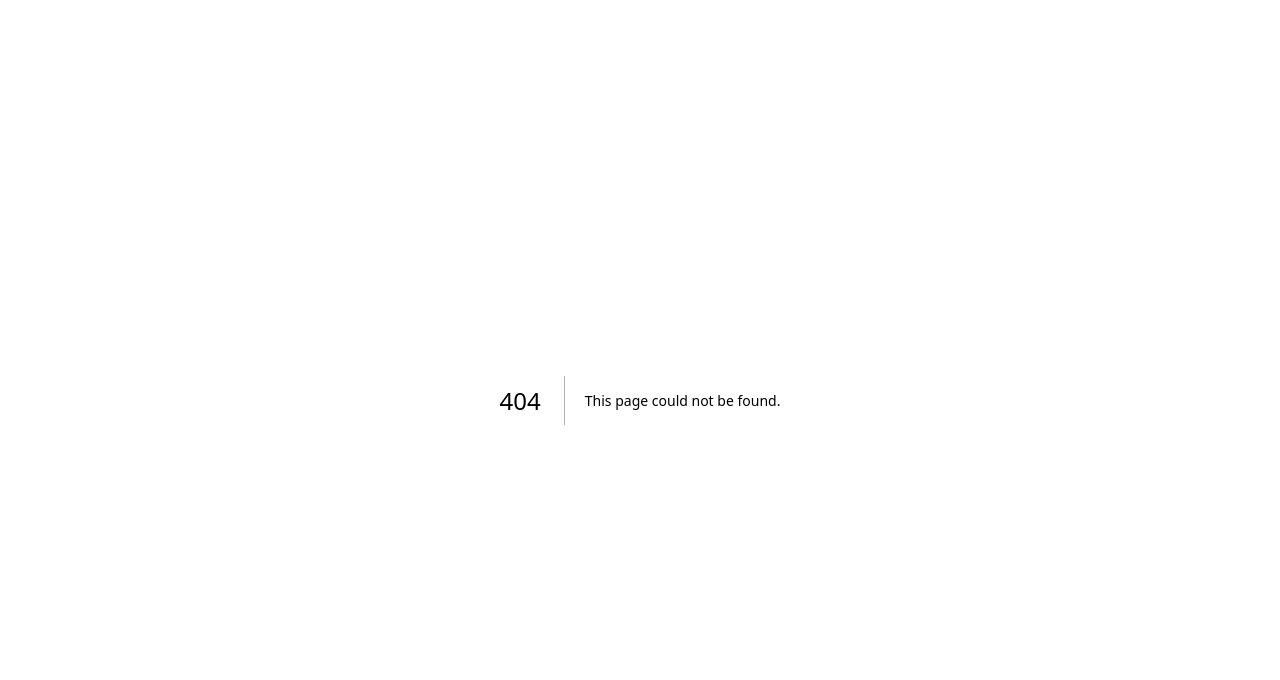
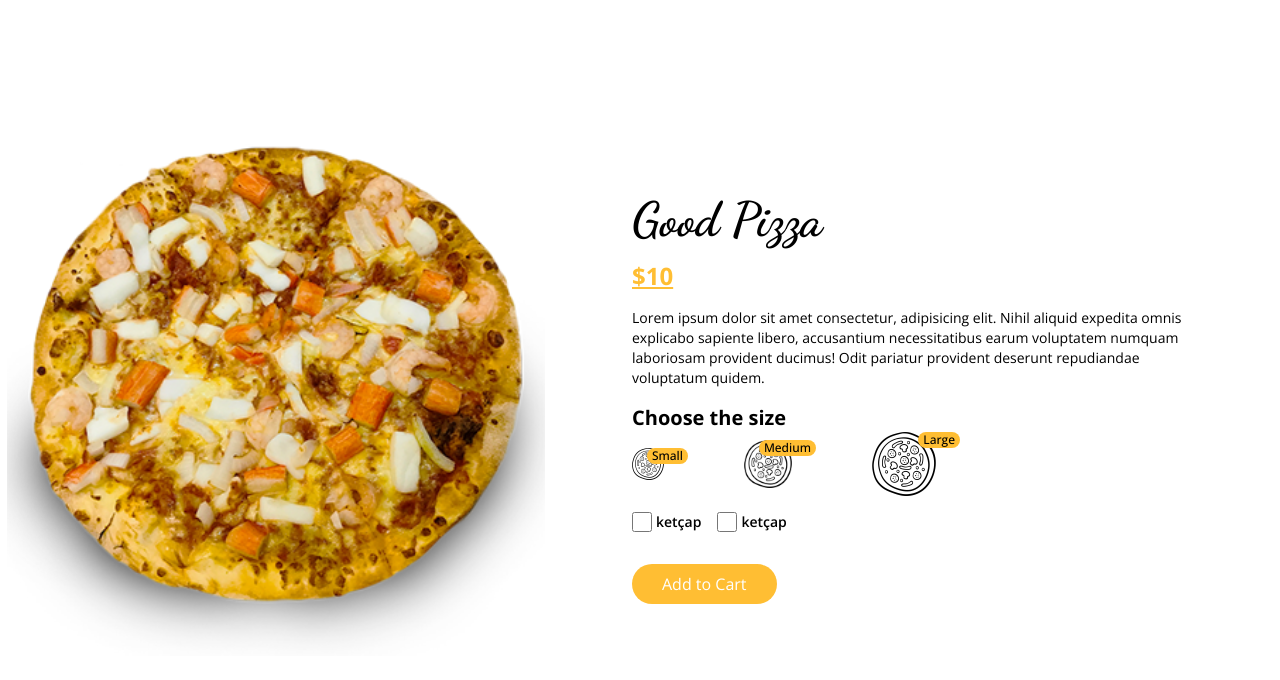
Before and after one commit to KkutaySarii/food-ordering, a Next.js app: page /product in a window 1280 px wide. Before the commit this address had no page. Shown: the top 680 px of the page. Built offline with nearby package versions, Linux system fonts and the light colour scheme.

Commit message:
about and product detail added

```diff
--- a/components/About/index.jsx
+++ b/components/Ui/About/index.jsx
@@ -1,6 +1,7 @@
 import React from "react";
 import Image from "next/image";
-import Title from "../Ui/Title";
+
+import Title from "../Title";
 
 const About = () => {
   return (
--- a/pages/home/index.jsx
+++ b/pages/home/index.jsx
@@ -3,7 +3,7 @@ import React from "react";
 import Carousel from "@/components/Ui/Carousel";
 import Campaigns from "@/components/Ui/Campaigns";
 import MenuWrapper from "@/components/Product/MenuWrapper";
-import About from "@/components/About";
+import About from "@/components/Ui/About";
 
 const index = () => {
   return (
--- /dev/null
+++ b/pages/product/index.jsx
@@ -0,0 +1,62 @@
+import React from "react";
+import Image from "next/image";
+
+import Title from "@/components/Ui/Title";
+
+const ProductDetail = () => {
+  return (
+    <div className="flex flex-wrap h-screen items-center gap-20 py-20 md:text-start text-center">
+      <div className="relative w-full h-[80%] md:flex-1">
+        <Image alt="" src="/images/f1.png" layout="fill" objectFit="contain" />
+      </div>
+      <div className="md:flex-1 md:pr-24">
+        <Title addClass="text-5xl my-4">Good Pizza</Title>
+        <span className="text-2xl text-primary font-bold underline underline-offset-3 ">
+          $10
+        </span>
+        <p className="text-sm my-4">
+          Lorem ipsum dolor sit amet consectetur, adipisicing elit. Nihil
+          aliquid expedita omnis explicabo sapiente libero, accusantium
+          necessitatibus earum voluptatem numquam laboriosam provident ducimus!
+          Odit pariatur provident deserunt repudiandae voluptatum quidem.
+        </p>
+        <div className="my-4">
+          <h4 className="text-xl font-bold">Choose the size</h4>
+          <div className="flex items-center gap-x-20 md:justify-start justify-center">
+            <div className="relative w-8 h-8">
+              <Image alt="" src="/images/size.png" layout="fill" />
+              <span className="absolute top-0 -right-6 text-xs bg-primary rounded-full px-[5px] font-medium">
+                Small
+              </span>
+            </div>
+            <div className="relative w-12 h-12">
+              <Image alt="" src="/images/size.png" layout="fill" />
+              <span className="absolute top-0 -right-6 text-xs bg-primary rounded-full px-[5px] font-medium">
+                Medium
+              </span>
+            </div>
+            <div className="relative w-16 h-16">
+              <Image alt="" src="/images/size.png" layout="fill" />
+              <span className="absolute top-0 -right-6 text-xs bg-primary rounded-full px-[5px] font-medium">
+                Large
+              </span>
+            </div>
+          </div>
+        </div>
+        <div className="flex gap-x-4 my-4 md:justify-start justify-center">
+          <label className="flex gap-x-1 items-center">
+            <input type="checkbox" className="w-5 h-5 accent-primary" />
+            <span className="text-sm  font-semibold">ketçap</span>
+          </label>
+          <label className="flex gap-x-1 items-center">
+            <input type="checkbox" className="w-5 h-5 accent-primary" />
+            <span className="text-sm  font-semibold">ketçap</span>
+          </label>
+        </div>
+        <button className="btn my-4">Add to Cart</button>
+      </div>
+    </div>
+  );
+};
+
+export default ProductDetail;
```
Also changed, not shown: public/images/size.png (added), styles/globals.css (line endings or trailing spaces).
